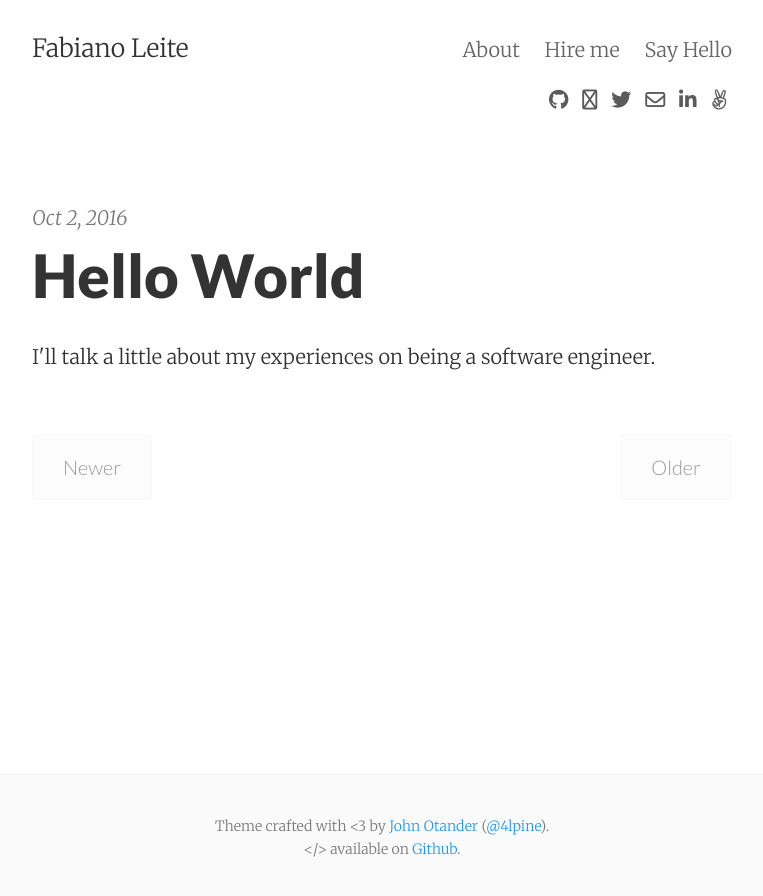
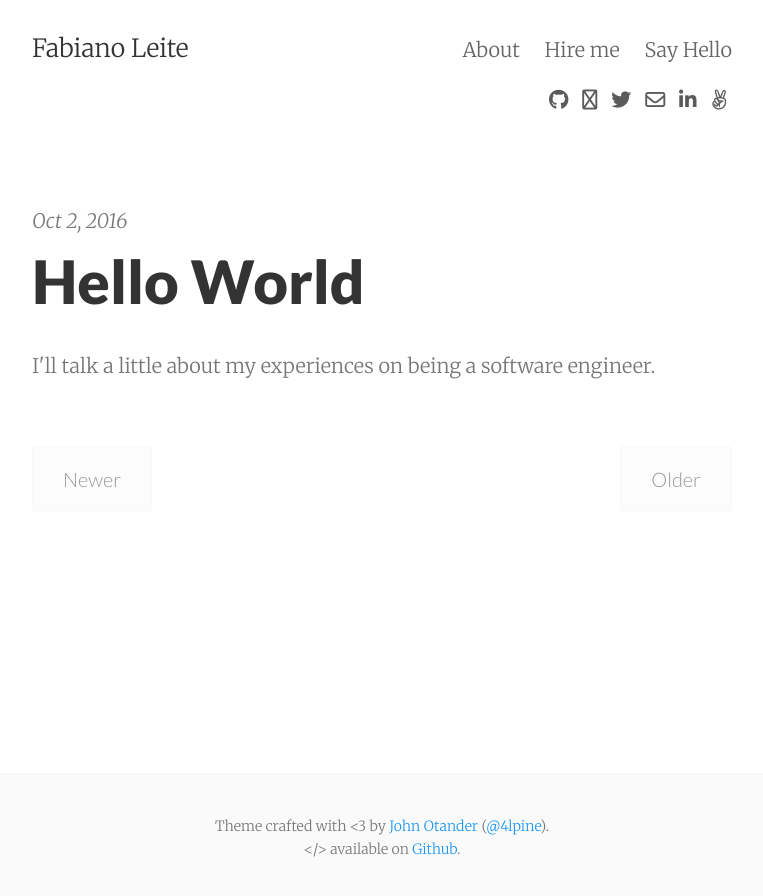
Before and after one commit to fabianoleittes/fabianoleittes.github.io, a Jekyll site: the page built from index.html, in a window 1280 px wide. Shown: the top 896 px of the page, without its empty margins (258-1021 px from the left). Built offline with Jekyll 4.4.1, drawn with Linux system fonts in a browser that asks for light colours; nearby versions of some CDN libraries; the list of posts is cut into pages by our own code; comment, search, counter and statistics services are not loaded.

Commit message:
Changing the line height and color.

```diff
--- a/_sass/_typography.scss
+++ b/_sass/_typography.scss
@@ -8,8 +8,8 @@
 }
 
 p {
-  color: #333;
-  line-height: 1.5;
+  color: #777;
+  line-height: 1.8;
 }
 
 small,
```
